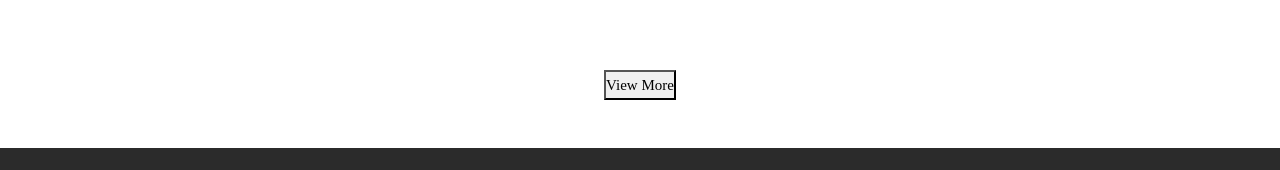
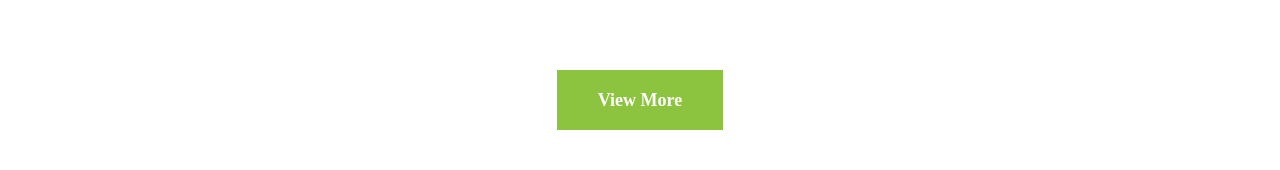
Before and after one commit to gebadakash/Agro_Tourism, a React (Vite) app: page /gallery in a window 1280 px wide. Shown: the part 1134-1304 px from the top of the page. Built offline with nearby package versions, Linux system fonts and the light colour scheme.

Commit message:
css modified.

```diff
--- a/src/Components/GalleryPageComponent/gallerySection.css
+++ b/src/Components/GalleryPageComponent/gallerySection.css
@@ -70,3 +70,33 @@
     cursor: pointer;
     z-index: 1002; /* Set even higher to ensure it appears above the image */
   }
+
+  .tp-btn-ab {
+    background: rgb(141, 196, 63);
+    border: medium none;
+    color: #ffffff;
+    cursor: pointer;
+    border-radius: 0;
+    display: inline-block;
+    font-size: 18px;
+    font-weight: 600;
+    letter-spacing: 0;
+    line-height: 1;
+    margin-bottom: 0;
+    padding: 20px 40px;
+    text-align: center;
+    text-transform: capitalize;
+    touch-action: manipulation;
+    transition: 0.3s;
+    vertical-align: middle;
+    white-space: nowrap;
+    border: 1px solid transparent;
+	text-decoration: none;
+}
+
+.tp-btn-ab:hover {
+    background: #ffffff;
+    color: #000;
+    border-color: #5b8c51;
+	text-decoration: none;
+}
```
